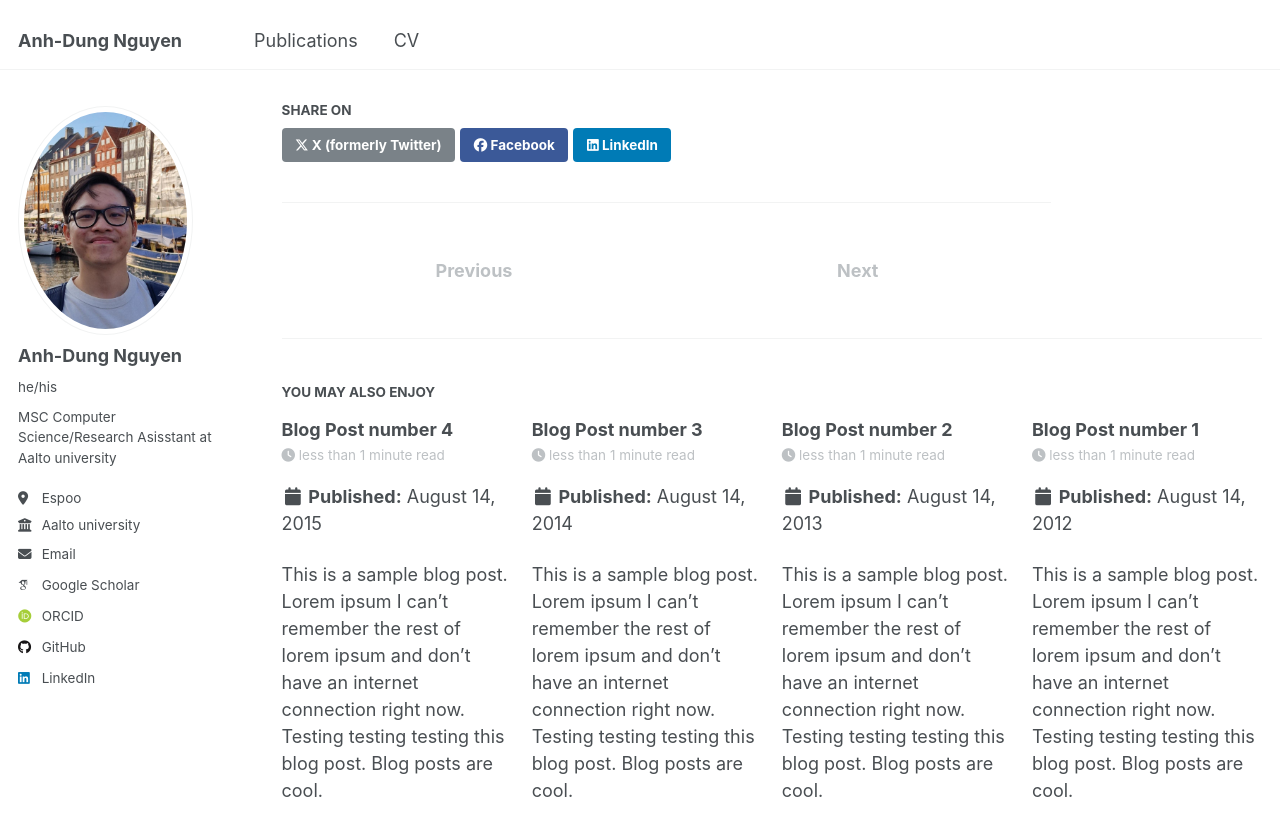
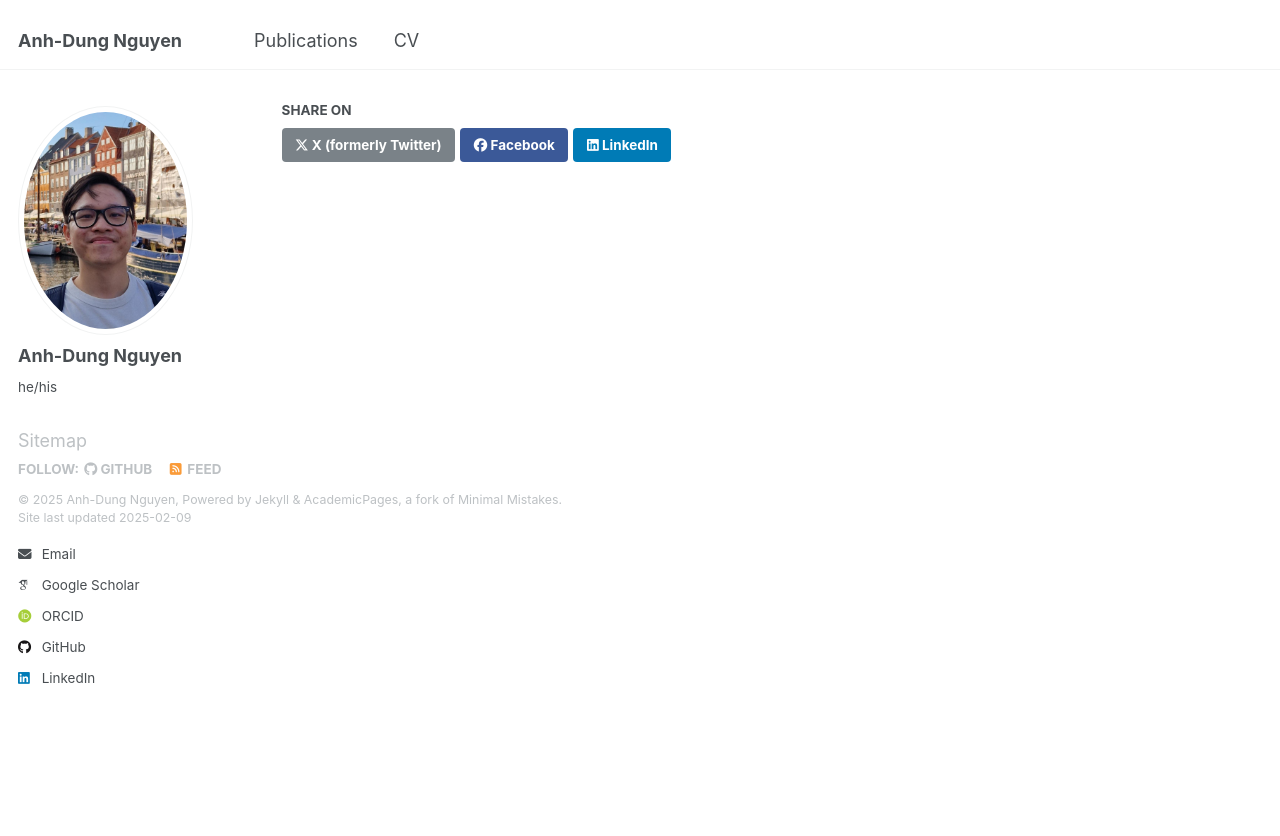
Before and after one commit to nguu0123/nguu0123.github.io, a Jekyll site: the page built from _posts/2199-01-01-future-post.md, in a window 1280 px wide and 900 px high, scrolled down 354 px. Shown: the top 836 px of the window. Built offline with Jekyll 4.4.1, drawn with Linux system fonts in a browser that asks for light colours; some web fonts are replaced.

```diff
--- a/_layouts/single.html
+++ b/_layouts/single.html
@@ -92,4 +92,9 @@ layout: default
       </div>
     </div>
   {% endif %}
+<script
+  defer
+  src="https://static.cloudflareinsights.com/beacon.min.js"
+  data-cf-beacon='{"token": "4a3e8b93231b4fcd800e4cf5668070e4"}'
+></script>
 </div>
--- a/_posts/2012-08-14-blog-post-1.md
+++ /dev/null
@@ -1,20 +0,0 @@
----
-title: 'Blog Post number 1'
-date: 2012-08-14
-permalink: /posts/2012/08/blog-post-1/
-tags:
-  - cool posts
-  - category1
-  - category2
----
-
-This is a sample blog post. Lorem ipsum I can't remember the rest of lorem ipsum and don't have an internet connection right now. Testing testing testing this blog post. Blog posts are cool.
-
-Headings are cool
-======
-
-You can have many headings
-======
-
-Aren't headings cool?
-------
--- a/_posts/2013-08-14-blog-post-2.md
+++ /dev/null
@@ -1,20 +0,0 @@
----
-title: 'Blog Post number 2'
-date: 2013-08-14
-permalink: /posts/2013/08/blog-post-2/
-tags:
-  - cool posts
-  - category1
-  - category2
----
-
-This is a sample blog post. Lorem ipsum I can't remember the rest of lorem ipsum and don't have an internet connection right now. Testing testing testing this blog post. Blog posts are cool.
-
-Headings are cool
-======
-
-You can have many headings
-======
-
-Aren't headings cool?
-------
--- a/_posts/2014-08-14-blog-post-3.md
+++ /dev/null
@@ -1,20 +0,0 @@
----
-title: 'Blog Post number 3'
-date: 2014-08-14
-permalink: /posts/2014/08/blog-post-3/
-tags:
-  - cool posts
-  - category1
-  - category2
----
-
-This is a sample blog post. Lorem ipsum I can't remember the rest of lorem ipsum and don't have an internet connection right now. Testing testing testing this blog post. Blog posts are cool.
-
-Headings are cool
-======
-
-You can have many headings
-======
-
-Aren't headings cool?
-------
```
Also changed, not shown: _layouts/archive.html (+6 -12 lines), _layouts/default.html (+3 -10 lines), _posts/2015-08-14-blog-post-4.md (deleted, +0 -20 lines), _talks/2012-03-01-talk-1.md (deleted, +0 -11 lines), _talks/2013-03-01-tutorial-1.md (deleted, +0 -13 lines), _talks/2014-02-01-talk-2.md (deleted, +0 -13 lines).
